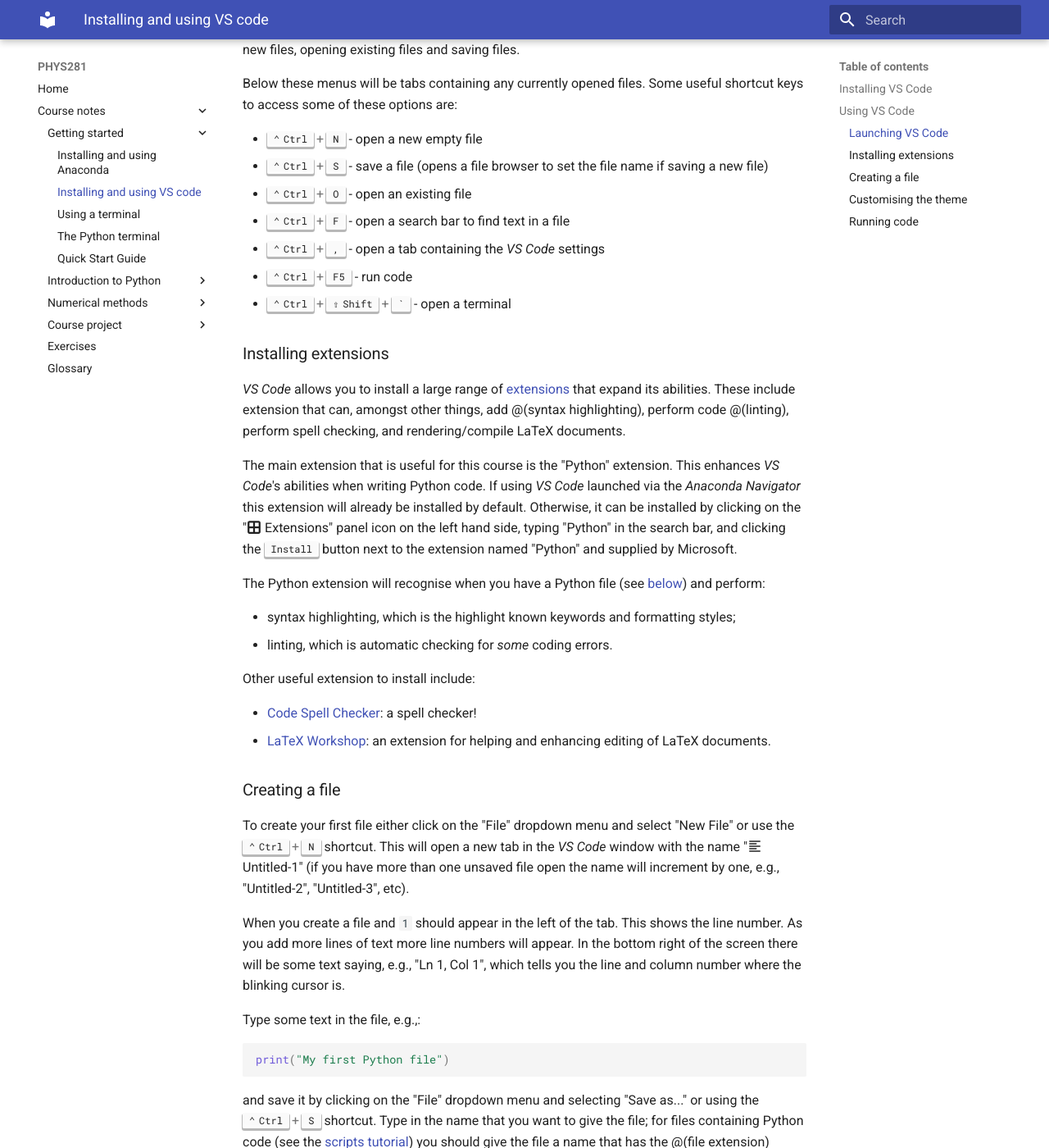
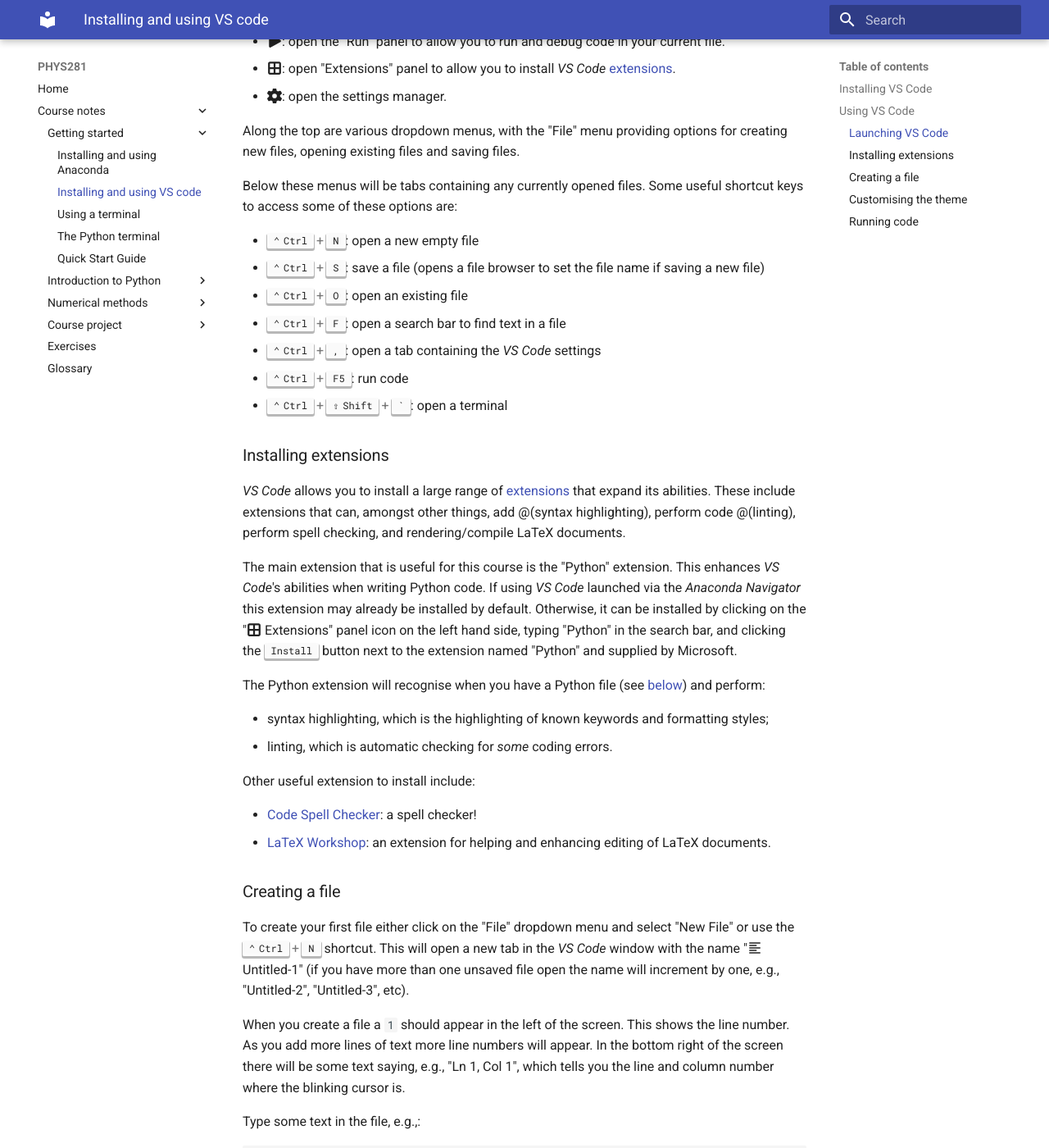
Before and after one commit to ndd21/PHYS281, an MkDocs documentation site: the page built from docs/demo-vs-code.md, in a window 1280 px wide and 1400 px high, scrolled down 3332 px. Shown: the whole window at 82% size. Built offline with MkDocs 1.6.1 and Material for MkDocs 9.7.7, drawn with Linux system fonts in a browser that asks for light colours; some of the changed text lies outside the part shown.

Commit message:
demo-vs-code.md: minor typo fixes

```diff
--- a/docs/demo-vs-code.md
+++ b/docs/demo-vs-code.md
@@ -51,14 +55,14 @@
     * Start _Anaconda Navigator_, e.g., in Windows click on the start :fontawesome-brands-windows:
       button and find and click on the "Anaconda3 (64-bit)" menu, then click on "Anaconda
       Navigator (anaconda3)".
-    * In the ":fontawesome-home: Home" tab, choose the environment you want to use by
+    * In the ":fontawesome-solid-home: Home" tab, choose the environment you want to use by
       selecting it in the "Application on" dropdown menu (defaulting to `base (root)`).
     * Scroll to find the ":material-microsoft-visual-studio-code: VS Code" application panel and
       click the ++"Launch"++ button.
 
 === "Without Anaconda"
-    If you have added a _VS Code_ startup icon your taskbar or desktop you can just click on that,
-    alternatively:
+    If you have added a _VS Code_ startup icon to your taskbar or desktop you can just click on
+    that, alternatively:
 
     === "Windows"
         * Click on the start :fontawesome-brands-windows: button and find the "Visual Studio Code" menu.
@@ -70,14 +74,14 @@
 
 ![VS code](img/vscode.png)
 
-This contains a range of links to help on using _VS Code_
+This contains a range of links to help with using _VS Code_
 
 !!! note
     You can disable this welcome message from showing each time you open _VS Code_ by unticking
     the tickbox next to the "Show welcome page on startup".
 
-Down the left hand side of the window are several icons that can be clicked on to open panel
-(clicking again will close the panel):
+Down the left hand side of the window are several icons that can be clicked on to open various
+panels (clicking again will close the panel):
 
 * :fontawesome-regular-copy:: open the "Explorer" panel showing any currently open
   files.
@@ -90,39 +94,40 @@
   your current file.
 * :fontawesome-solid-border-all:: open "Extensions" panel to allow you to install _VS Code_
   [extensions](https://code.visualstudio.com/docs/introvideos/extend).
-* :fontawesome-solid-cog:: - open the settings manager.
+* :fontawesome-solid-cog:: open the settings manager.
 
-Along the top and various dropdown menus, with the "File" menu providing options for creating new
+Along the top are various dropdown menus, with the "File" menu providing options for creating new
 files, opening existing files and saving files.
 
 Below these menus will be tabs containing any currently opened files. Some useful shortcut keys to
 access some of these options are:
 
-* ++ctrl+n++ - open a new empty file
-* ++ctrl+s++ - save a file (opens a file browser to set the file name if saving a new file)
-* ++ctrl+o++ - open an existing file
-* ++ctrl+f++ - open a search bar to find text in a file
-* ++ctrl+comma++ - open a tab containing the _VS Code_ settings
-* ++ctrl+f5++ - run code
-* ++ctrl+shift+grave++ - open a terminal
+* ++ctrl+n++: open a new empty file
+* ++ctrl+s++: save a file (opens a file browser to set the file name if saving a new file)
+* ++ctrl+o++: open an existing file
+* ++ctrl+f++: open a search bar to find text in a file
+* ++ctrl+comma++: open a tab containing the _VS Code_ settings
+* ++ctrl+f5++: run code
+* ++ctrl+shift+grave++: open a terminal
 
 ### Installing extensions
 
 _VS Code_ allows you to install a large range of
 [extensions](https://marketplace.visualstudio.com/VSCode) that expand its abilities. These include
-extension that can, amongst other things, add @(syntax highlighting), perform code @(linting),
+extensions that can, amongst other things, add @(syntax highlighting), perform code @(linting),
 perform spell checking, and rendering/compile LaTeX documents.
 
 The main extension that is useful for this course is the "Python" extension. This enhances _VS
 Code_'s abilities when writing Python code. If using _VS Code_ launched via the _Anaconda Navigator_
-this extension will already be installed by default. Otherwise, it can be installed by clicking on
+this extension may already be installed by default. Otherwise, it can be installed by clicking on
 the ":fontawesome-solid-border-all: Extensions" panel icon on the left hand side, typing "Python" in
 the search bar, and clicking the ++"Install"++ button next to the extension named "Python" and
 supplied by Microsoft.
 
-The Python extension will recognise when you have a Python file (see [below](#creating-a-file)) and perform:
+The Python extension will recognise when you have a Python file (see [below](#creating-a-file)) and
+perform:
 
-* syntax highlighting, which is the highlight known keywords and formatting styles;
+* syntax highlighting, which is the highlighting of known keywords and formatting styles;
 * linting, which is automatic checking for _some_ coding errors.
 
 Other useful extension to install include:
@@ -140,7 +145,7 @@
 ":material-format-align-left: Untitled-1" (if you have more than one unsaved file open the name will
 increment by one, e.g., "Untitled-2", "Untitled-3", etc).
 
-When you create a file and `1` should appear in the left of the tab. This shows the line number. As
+When you create a file a `1` should appear in the left of the screen. This shows the line number. As
 you add more lines of text more line numbers will appear. In the bottom right of the screen there
 will be some text saying, e.g., "Ln 1, Col 1", which tells you the line and column number where the
 blinking cursor is.
@@ -185,7 +190,7 @@
 
 To change the colour theme, click on the "File" dropdown menu, then hover over "Preferences" and
 click on "Color theme" (or use the ++ctrl+k++ ++ctrl+t++ shortcut). A panel will open up with a
-selection of theme, such as "Light (Visual Studio)" (this is what I use!) You can even
+selection of themes, such as "Light (Visual Studio)" (this is what I use!) You can even
 [customise](https://code.visualstudio.com/docs/getstarted/themes#_customizing-a-color-theme) or
 [create your
 own](https://code.visualstudio.com/docs/getstarted/themes#_creating-your-own-color-theme) colour
@@ -248,12 +253,12 @@
 2. in the top right corner a green play symbol :fontawesome-solid-play: should appear for Python
    files. Click on this to run the file.
 
-Both those methods will open a terminal at the bottom of the _VS Code_ screen, showing the command
-that was used to run the file and any output produced by the code.
+Both those methods will open a @(terminal) at the bottom of the _VS Code_ screen, showing the
+command that was used to run the file and any output produced by the code.
 
 ![VS Code run](img/vscode-run.png)
 
-Alternatively, you can open a terminal manually by clicking on the "Terminal" dropdown menu,
+Alternatively, you can open a @(terminal) manually by clicking on the "Terminal" dropdown menu,
 selecting "New Terminal". Within the terminal, which should initialise with the correct environment,
 you can type:
 
```
Also changed, not shown: other parts of docs/demo-vs-code.md (+13 -9 lines).
